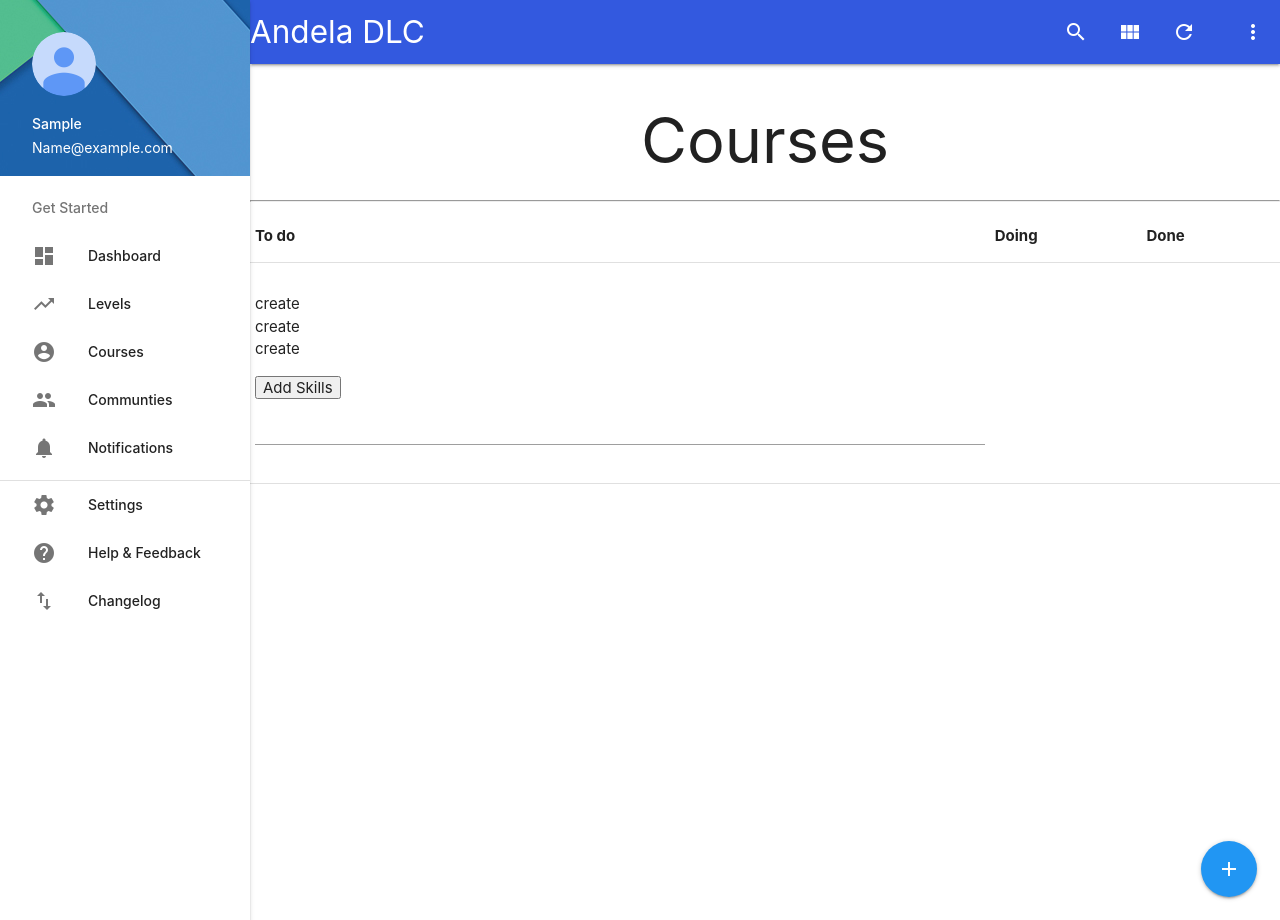
After one commit to mnjaggah/DLC-andela, a Flask app: page /make_tracking_board in a window 1280 px wide. The commit adds this page. Run offline with Flask 2, Linux system fonts and the light colour scheme; the visitor is signed in with stand-in values (Sample User, id 1); data comes from the database, SQL or seed files in the repository; some libraries are stand-ins or nearby versions.

Commit message:
(Feature) Add UI for tracking board

```diff
--- a/app/forms.py
+++ b/app/forms.py
@@ -1,4 +1,4 @@
-from flask_wtf import Form
+from flask_wtf import FlaskForm as Form
 from wtforms.fields import StringField, PasswordField, BooleanField, SubmitField
 from wtforms.validators import DataRequired, url, Length, Email, Regexp, EqualTo
 from wtforms import ValidationError
@@ -35,3 +35,7 @@ class SignupForm(Form):
     def validate_username(self, username_field):
         if User.query.filter_by(username=username_field.data).first():
             raise ValidationError('Username already in use.')
+
+class TrackingBoardForm(Form):
+    title = StringField('Title', validators=[DataRequired()])
+    submit = SubmitField('Create Board')
--- a/app/templates/base.html
+++ b/app/templates/base.html
@@ -32,7 +32,7 @@
                 </ul>
                 <nav>
                     <div class="navbar-fixed">
-                        <!--The google search form starts here -->
+                        <!--The google search form starts here
                         <form method="get" action="http://www.google.com/search">
                         <div style="border:1px solid black;padding:4px;width:20em;">
                             <table border="0" cellpadding="0"> <tr><td>
@@ -43,7 +43,7 @@
                                      <input type="checkbox" name="sitesearch" value="andela-annex.heroku.com" checked /> Only Search andela Annex<br />
                                      </td></tr></table>
                                      </div> </form>
-                         <!--The google search form ends here -->
+                         The google search form ends here -->
                         <div class="nav-wrapper">
                             <a href="#!" class="brand-logo">Andela DLC</a>
                             <a href="#" data-activates="slide-out" class="button-collapse"><i class="material-icons">menu</i></a>
--- /dev/null
+++ b/app/templates/tracking-board.html
@@ -0,0 +1,44 @@
+{% import "bootstrap/utils.html" as utils %}
+{% extends "base.html" %}
+{% block title %} Courses {% endblock %}}
+{% block content %}
+<div class="content-section">
+  <div class="outer">
+    <div class="middle">
+      <div class="inner">
+        <h1 style="text-align:center;">Courses</h1>
+        <hr class="intro-divider">
+        <div class="center">
+        <table class="table table-striped table-bordered">
+              <thead>
+                <tr>
+                  <th>To do</th>
+                  <th>Doing</th>
+                  <th>Done</th>
+
+                </tr>
+              </thead>
+              <tbody>
+                <tr>
+                  <td>
+                    <ul>
+                      <li>create </li>
+                      <li>create </li>
+                      <li>create </li>
+                    </ul>
+                    <ul>
+                      <div class="input_fields_wrap">
+                      <button class="add_field_button">Add Skills</button>
+                      <div><input type="text" name="mytext[]"></div>
+                      </div>
+                    </ul>
+                  </td>
+                </tr>
+              </tbody>
+            </table>
+          </div>
+          </div>
+          </div>
+          </div>
+          </div>
+        {%endblock%}
--- a/app/views.py
+++ b/app/views.py
@@ -2,8 +2,9 @@
 from flask import Flask, render_template, url_for, request, redirect, url_for, flash, abort
 from flask_login import login_required, login_user, logout_user, current_user
 from app import app, db, login_manager
-from .forms import SigninForm, SignupForm
+from .forms import SigninForm, SignupForm, TrackingBoardForm
 from .models import User
+from .track import Challenge, Skill, Board
 
 
 @login_manager.user_loader
@@ -60,3 +61,14 @@ def signup():
         # flash("You have successfully registered! You may now login.")
         return redirect(url_for('login'))
     return render_template('signup.html', form=form)
+
+@app.route('/make_tracking_board', methods=('GET', 'POST'))
+@login_required
+def make_tracking_board():
+    form = TrackingBoardForm()
+    if form.validate_on_submit():
+        board = Board(form.board_name.data)
+        db.session.add(board)
+        db.session.commit()
+        return redirect(url_for('list_forum_questions'))
+    return render_template('tracking-board.html', form=form)
```
Also changed, not shown: 1 other file.
